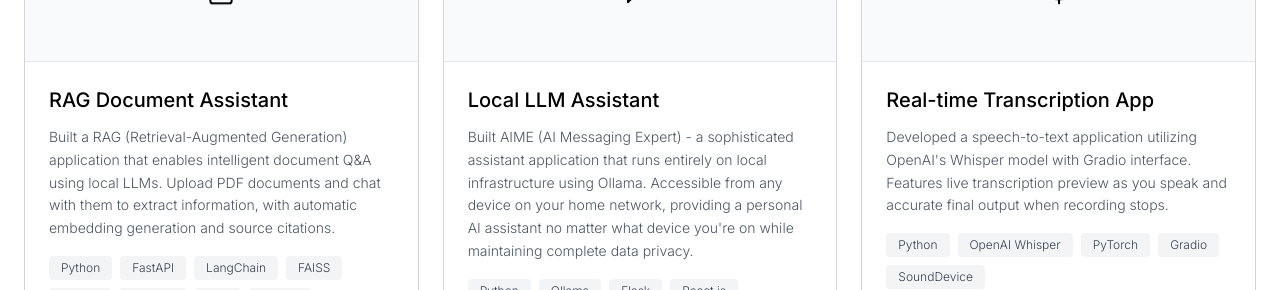
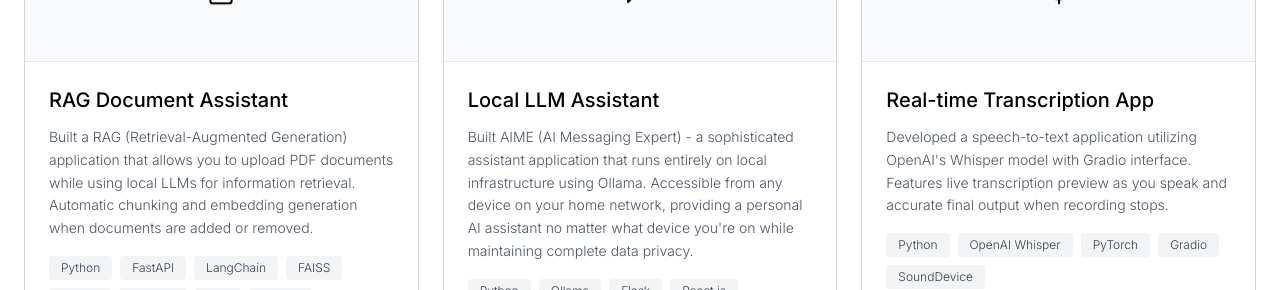
Before and after one commit to JaimeQuezadaJr/portfolio, a React (Vite) app: page / in a window 1280 px wide. Shown: the part 3060-3350 px from the top of the page. Built offline with nearby package versions, Linux system fonts and the light colour scheme.

Commit message:
new rag summary

```diff
--- a/src/components/Projects.jsx
+++ b/src/components/Projects.jsx
@@ -11,7 +11,7 @@ const Projects = () => {
       id: 1,
       title: 'RAG Document Assistant',
       icon: <FileText size={32} strokeWidth={1.5} />,
-      description: 'Built a RAG (Retrieval-Augmented Generation) application that enables intelligent document Q&A using local LLMs. Upload PDF documents and chat with them to extract information, with automatic embedding generation and source citations.',
+      description: 'Built a RAG (Retrieval-Augmented Generation) application that allows you to upload PDF documents while using local LLMs for information retrieval. Automatic chunking and embedding generation when documents are added or removed.',
       techStack: ['Python', 'FastAPI', 'LangChain', 'FAISS', 'Ollama', 'React.js', 'Vite', 'Docker'],
       metrics: [
         'Upload and process PDF documents with automatic embedding generation',
```
